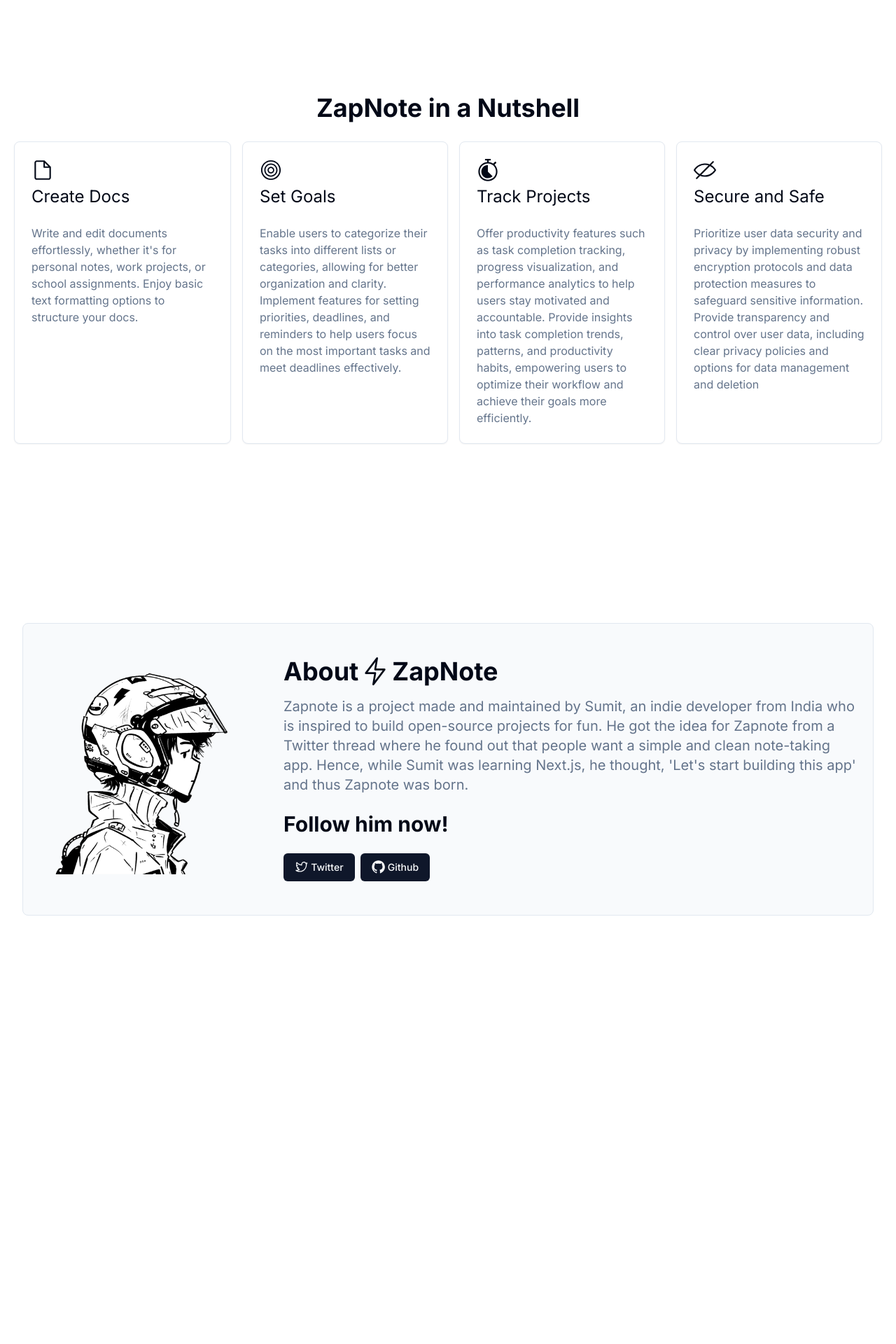
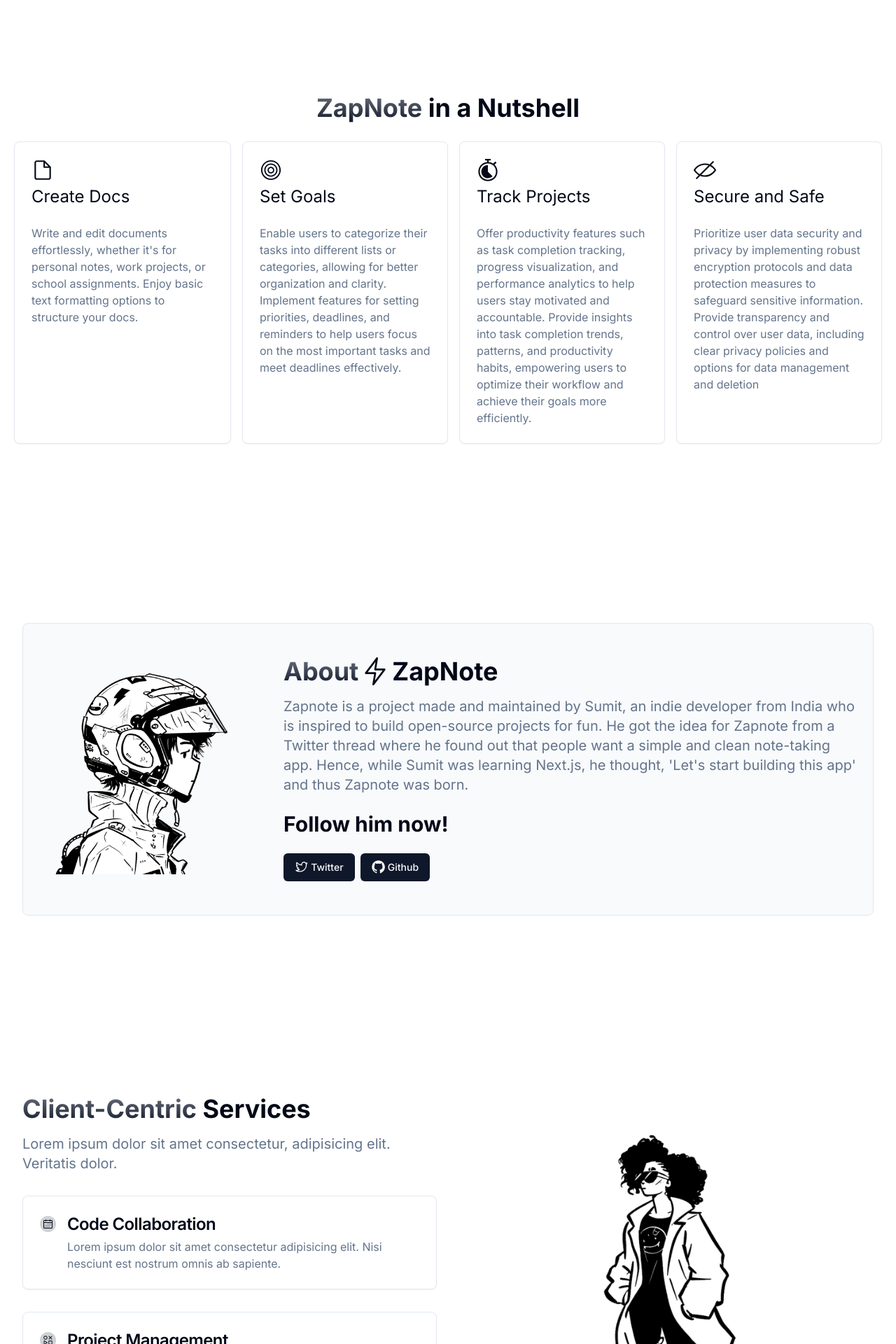
Before and after one commit to thefool76/ZapNote, a Next.js app: page / in a window 1280 px wide. Shown: the part 680-2600 px from the top of the page at 70% size. Before the commit the page ends 2116 px from the top, so only its background shows below. Built offline with nearby package versions, Linux system fonts and the light colour scheme.

Commit message:
bc maza a gaya ye kark

```diff
--- a/app/page.tsx
+++ b/app/page.tsx
@@ -2,6 +2,7 @@
 import Hero from "@/components/Hero";
 import ScrollToTop from "@/components/ScrollToTop";
 import Sections from "@/components/Sections";
+import Service from "@/components/Service";
 
 
 export default function Home() {
@@ -10,6 +11,7 @@
         <Hero  />
         <Sections />
         <About />
+        <Service />
         <ScrollToTop />
       </div>
   );
--- a/components/About.tsx
+++ b/components/About.tsx
@@ -24,7 +24,9 @@
           <div className="bg-green-0 flex flex-col justify-between">
             <div className="pb-6">
               <h2 className="text-3xl md:text-4xl font-bold flex gap-1">
+              <span className="bg-gradient-to-b from-primary/60 to-primary text-transparent bg-clip-text">
                 About
+                </span>
                 <LightningBoltIcon className='h-10 w-10'/>
                 ZapNote
               </h2>
--- a/components/Hero.tsx
+++ b/components/Hero.tsx
@@ -12,7 +12,7 @@
     <main>
       <section className="py-20 md:py-32">
         <div className="py-20 mx-auto text-center flex flex-col items-center max-w-3xl">
-          <h1 className="text-4xl font-bold tracking-tight  sm:text-6xl  ">
+          <h1 className="text-6xl font-bold tracking-tight  sm:text-6xl  ">
             Quick,Easy & minimal
             <br />
           </h1>
--- a/components/Sections.tsx
+++ b/components/Sections.tsx
@@ -10,7 +10,9 @@
 const Sections = () => {
   return (
     <div className="pt-24 sm:py-32">
-      <h1 className="text-4xl font-bold text-center">ZapNote in a Nutshell</h1>
+      <h1 className="text-4xl font-bold text-center">
+      <span className="bg-gradient-to-b from-primary/60 to-primary text-transparent bg-clip-text">ZapNote </span>
+      in a Nutshell</h1>
       <div className="grid sm:grid-cols-2 md:grid-cols-2 lg:grid-cols-4 space-x-4 mx-5">
         <Card className=" mt-7">
           <CardHeader>
```
